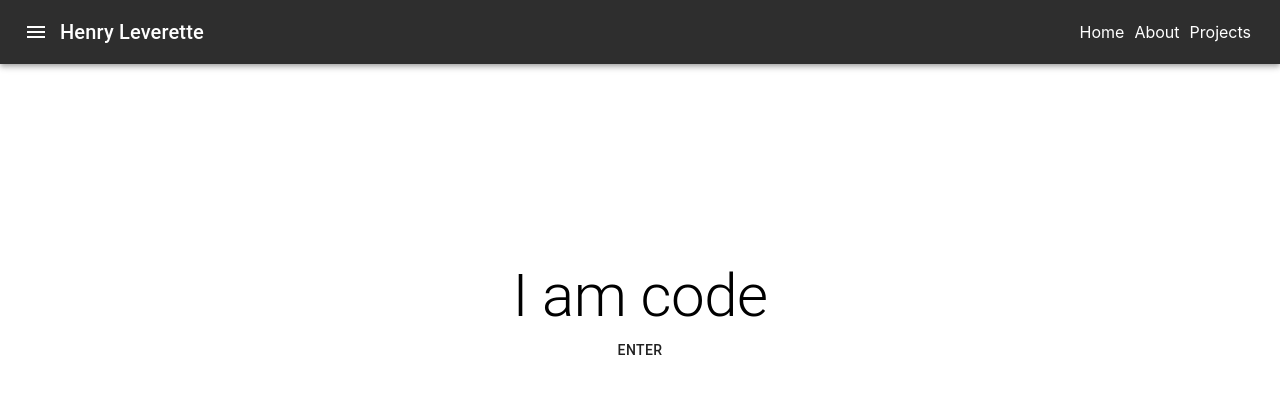
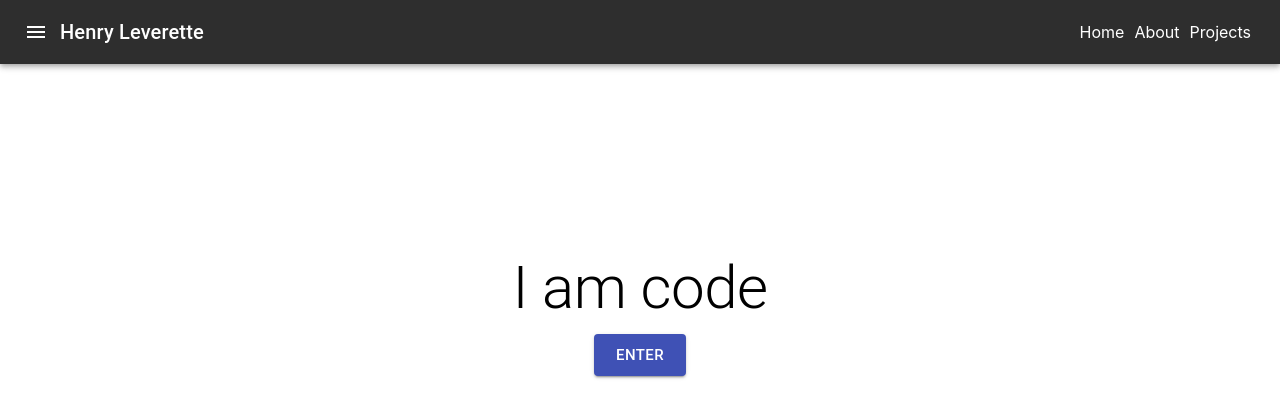
Before and after one commit to trucane/portfolio, a React (Create React App) app: page / in a window 1280 px wide. Shown: the top 418 px of the page. Built offline with nearby package versions, Linux system fonts and the light colour scheme.

Commit message:
corrected grammar on about page, added asthetics to 'enter' button on home page

```diff
--- a/src/Components/About.js
+++ b/src/Components/About.js
@@ -88,7 +88,7 @@ class About extends React.Component {
                 <Box className={this.props.classes.aboutBox}>
                 <Typography variant='h4' gutterBottom>Skills</Typography>
                 <Typography variant='overline'>
-                    I started my journey off self taught learning the basic skills HTML, CSS. Then dove into
+                    I started my journey off self taught learning the basic skills HTML, CSS. I then dove into
                     more interactive coding with Javscript. I wanted to do backend instead of using API's so I dove into
                     PHP and MySQL. Later, popular coding was Angular so I dived deep into AngularFire and WOW! I really
                     fell in love. Then came Lambda School. And when you think you know something you quickly
--- a/src/Components/Home.js
+++ b/src/Components/Home.js
@@ -17,8 +17,8 @@ class Home extends React.Component {
             <Grid>
               <Typography variant='h2'>I am code</Typography>
             </Grid>
-            <Grid>
-              <Link href='/about'><Button>Enter</Button></Link>
+            <Grid style={{marginTop:10}}>
+              <Link href='/about'><Button size="large" variant="contained" color="primary">Enter</Button></Link>
             </Grid>
           </Box>
         </Grid>
```
